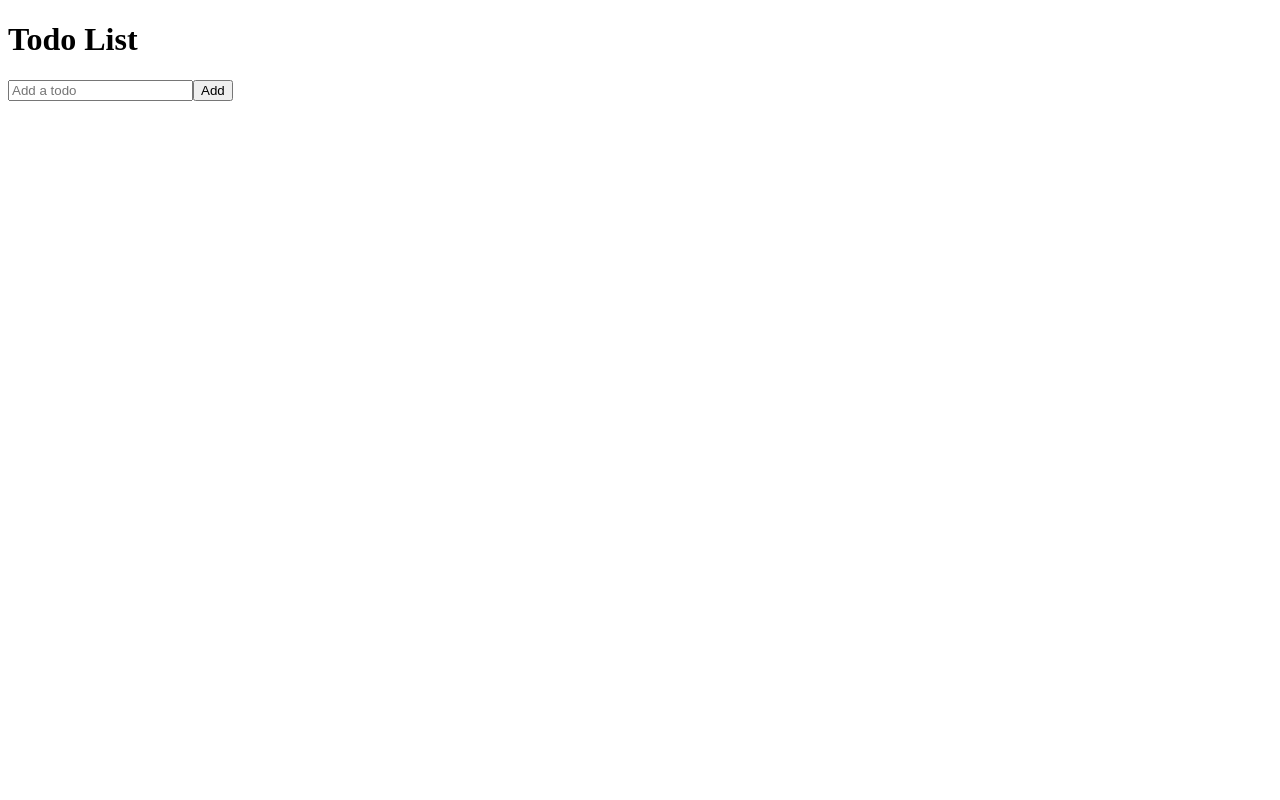
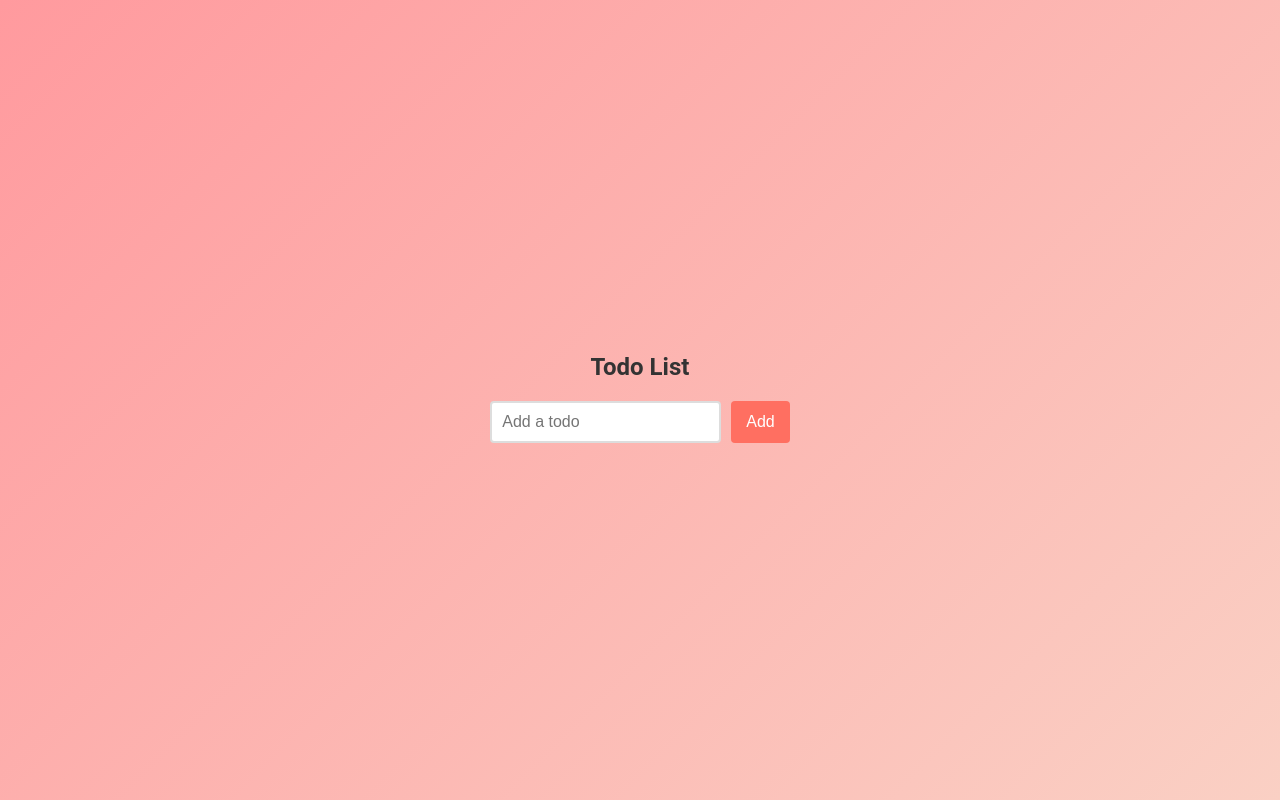
Before and after one commit to Baylox/TodoList, a React (Create React App) app: page / in a window 1280 px wide. Built offline with nearby package versions, Linux system fonts and the light colour scheme.

Commit message:
Add CSS styling for the todo list application

```diff
--- /dev/null
+++ b/src/App.css
@@ -0,0 +1,110 @@
+/* App.css */
+body {
+    font-family: 'Roboto', sans-serif;
+    background: linear-gradient(135deg, #ff9a9e, #fad0c4);
+    margin: 0;
+    padding: 0;
+    display: flex;
+    justify-content: center;
+    align-items: center;
+    min-height: 100vh;
+  }
+
+  .container {
+    background: white;
+    border-radius: 8px;
+    box-shadow: 0 4px 10px rgba(0, 0, 0, 0.2);
+    padding: 20px 30px;
+    max-width: 400px;
+    width: 100%;
+  }
+
+  h1 {
+    font-size: 24px;
+    text-align: center;
+    color: #333;
+    margin-bottom: 20px;
+  }
+
+  form {
+    display: flex;
+    gap: 10px;
+    margin-bottom: 20px;
+  }
+
+  input[type="text"] {
+    flex: 1;
+    padding: 10px;
+    font-size: 16px;
+    border: 2px solid #ddd;
+    border-radius: 4px;
+    transition: border-color 0.3s ease;
+  }
+
+  input[type="text"]:focus {
+    border-color: #ff9a9e;
+    outline: none;
+  }
+
+  button {
+    background: #ff6f61;
+    color: white;
+    border: none;
+    border-radius: 4px;
+    padding: 10px 15px;
+    font-size: 16px;
+    cursor: pointer;
+    transition: background 0.3s ease;
+  }
+
+  button:hover {
+    background: #ff5044;
+  }
+
+  ul {
+    list-style: none;
+    padding: 0;
+  }
+
+  li {
+    display: flex;
+    justify-content: space-between;
+    align-items: center;
+    background: #f8f9fa;
+    margin-bottom: 10px;
+    padding: 10px 15px;
+    border-radius: 4px;
+    box-shadow: 0 2px 5px rgba(0, 0, 0, 0.1);
+    transition: transform 0.2s ease, box-shadow 0.2s ease;
+  }
+
+  li:hover {
+    transform: translateY(-2px);
+    box-shadow: 0 4px 10px rgba(0, 0, 0, 0.15);
+  }
+
+  li span {
+    flex: 1;
+    color: #333;
+    cursor: pointer;
+    transition: color 0.3s ease, text-decoration 0.3s ease;
+  }
+
+  li span.completed {
+    color: #aaa;
+    text-decoration: line-through;
+  }
+
+  li button {
+    background: #dc3545;
+    color: white;
+    border: none;
+    padding: 8px 12px;
+    border-radius: 4px;
+    cursor: pointer;
+    transition: background 0.3s ease;
+  }
+
+  li button:hover {
+    background: #c82333;
+  }
--- a/src/App.js
+++ b/src/App.js
@@ -26,3 +26,4 @@ function App() {
 }
 
 export default App;
+import './App.css';
```
